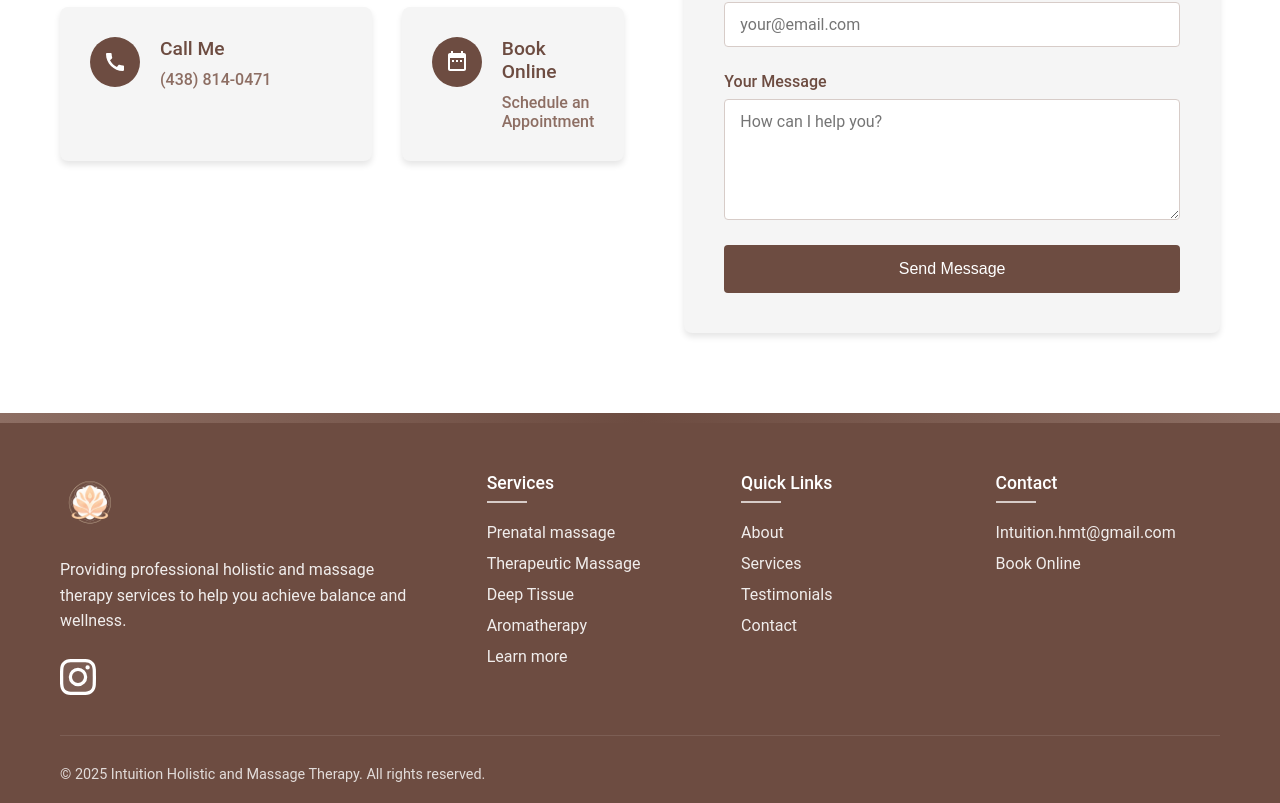
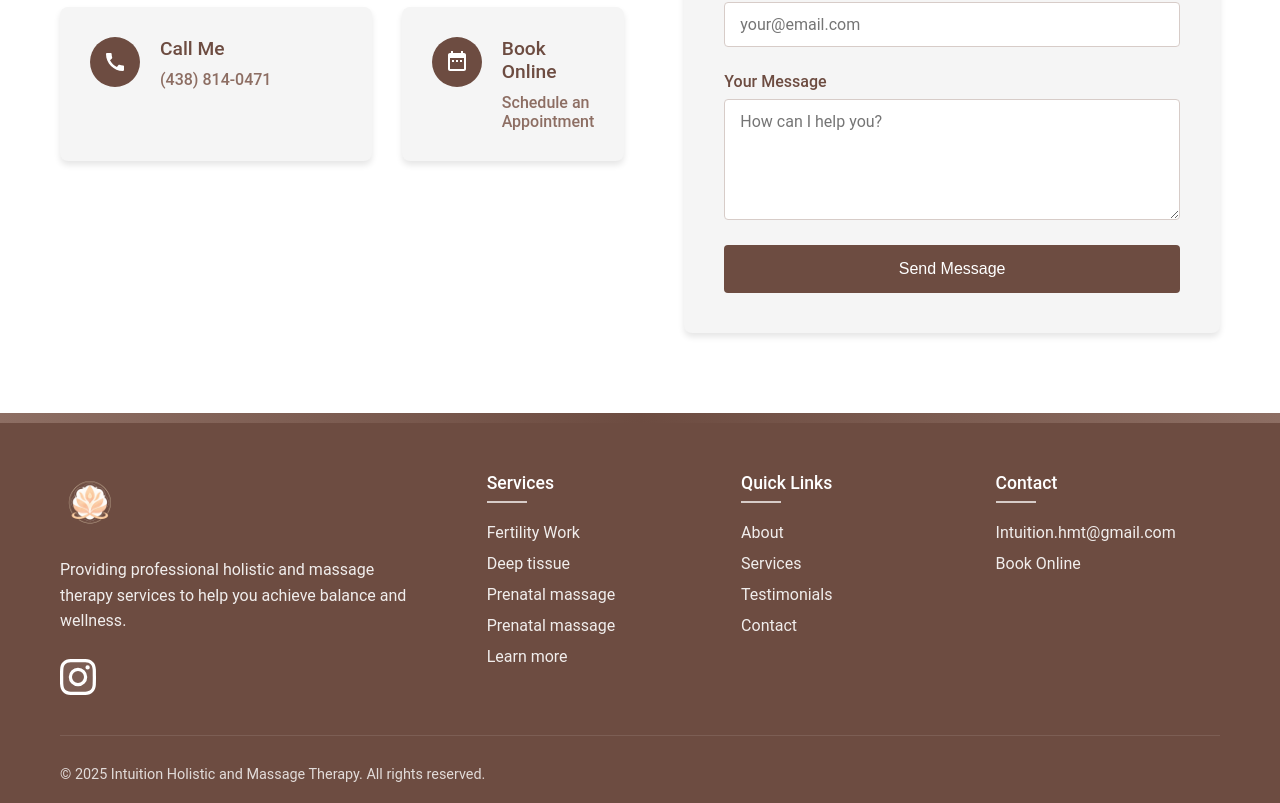
Before and after one commit to Nicolas-Liu/intuitionhmt, a React (Create React App) app in the folder intuition_hmt/: page / in a window 1280 px wide. Shown: the part 4244-5047 px from the top of the page. Built offline with nearby package versions, Linux system fonts and the light colour scheme.

Commit message:
corrected typo in contact page and corrected footer services

```diff
--- a/intuition_hmt/src/components/Footer.tsx
+++ b/intuition_hmt/src/components/Footer.tsx
@@ -49,16 +49,16 @@ const Footer: FC = () => {
               <h4 className="links-title">Services</h4>
               <ul>
                 <li>
+                  <a href="#services">Fertility Work</a>
+                </li>
+                <li>
+                  <a href="#services">Deep tissue</a>
+                </li>
+                <li>
                   <a href="#services">Prenatal massage</a>
                 </li>
                 <li>
-                  <a href="#services">Therapeutic Massage</a>
-                </li>
-                <li>
-                  <a href="#services">Deep Tissue</a>
-                </li>
-                <li>
-                  <a href="#services">Aromatherapy</a>
+                  <a href="#services">Prenatal massage</a>
                 </li>
                 <li>
                   <a href="#services">Learn more</a>
--- a/intuition_hmt/src/components/Header.tsx
+++ b/intuition_hmt/src/components/Header.tsx
@@ -77,7 +77,6 @@ const Header: FC<HeaderProps> = ({
           </nav>
 
           <div className="header-actions">
-            <ThemeToggle darkMode={darkMode} toggleTheme={toggleTheme} />
             <button
               className={`hamburger ${mobileMenuOpen ? "open" : ""}`}
               onClick={toggleMobileMenu}
@@ -87,6 +86,7 @@ const Header: FC<HeaderProps> = ({
               <span></span>
               <span></span>
             </button>
+            <ThemeToggle darkMode={darkMode} toggleTheme={toggleTheme} />
           </div>
         </div>
       </div>
```
